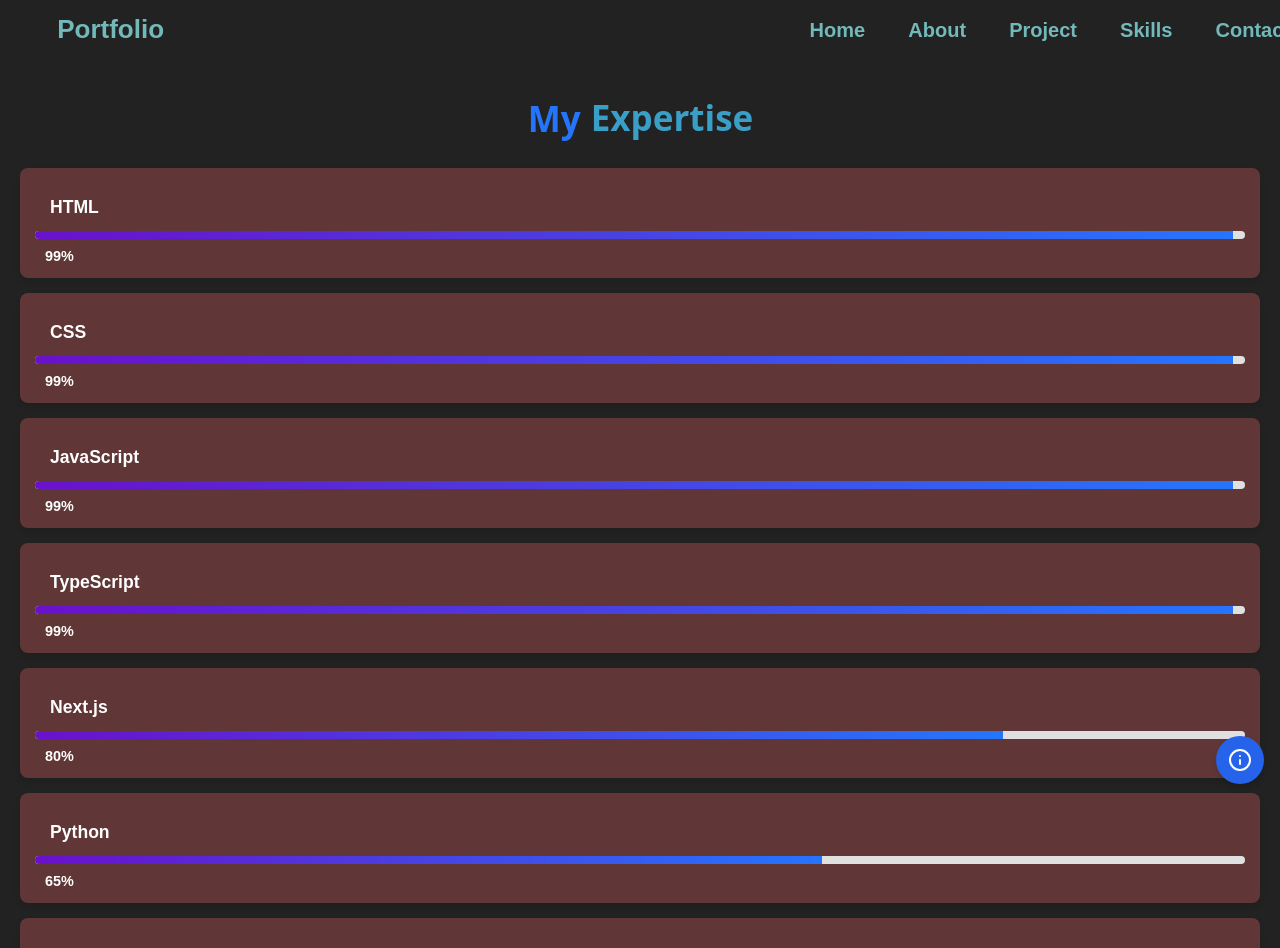
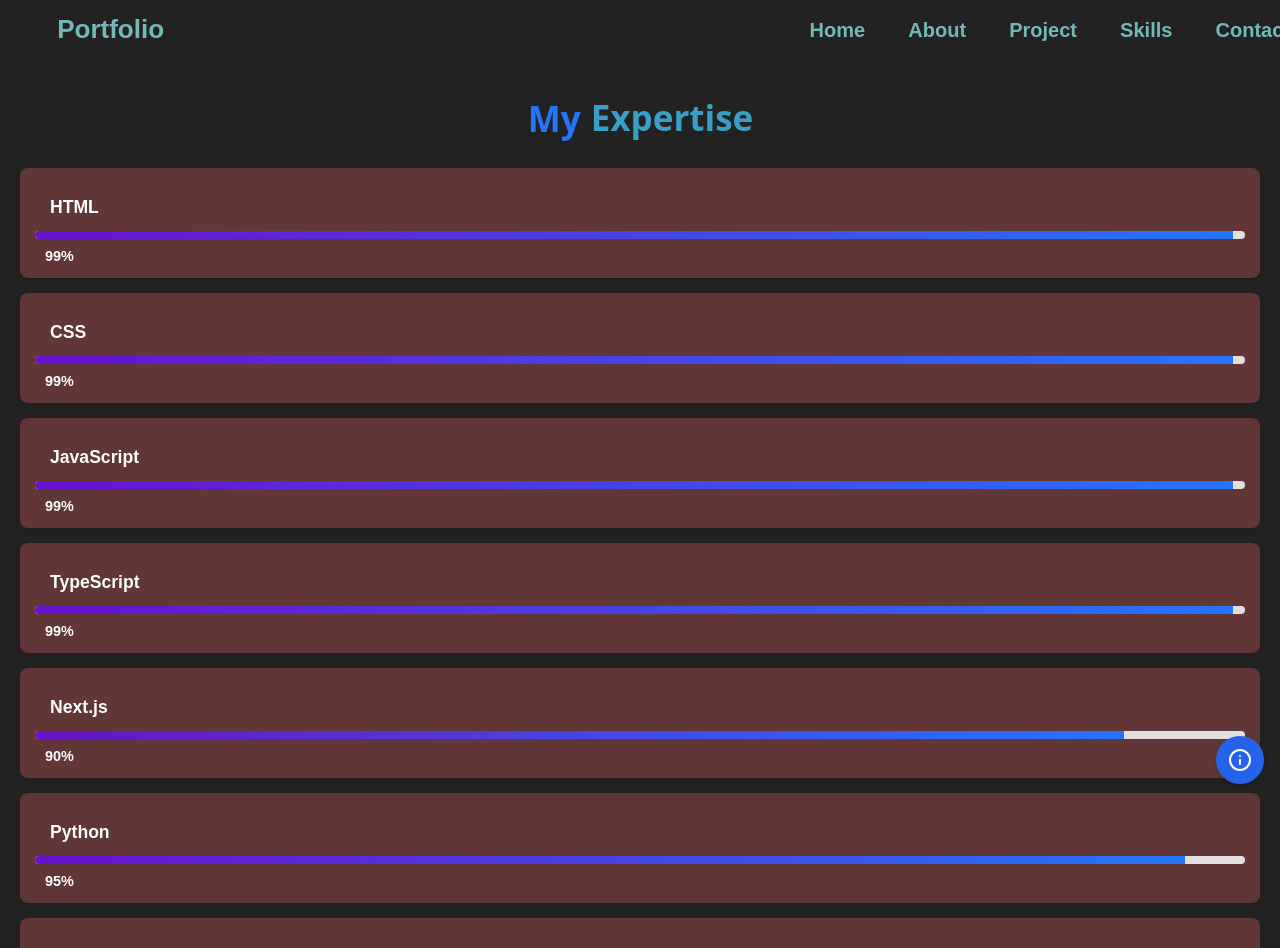
Before and after one commit to MuhammadSamad30/Portfolio-Next.js, a Next.js app: page /skills in a window 1280 px wide. Shown: the top 948 px of the page. Built offline with nearby package versions, Linux system fonts and the light colour scheme.

Commit message:
Portfolio-Next.js

```diff
--- a/components/Skills.tsx
+++ b/components/Skills.tsx
@@ -98,10 +98,10 @@
               ref={(el) => {
                 if (el) skillRefs.current[4] = el;
               }}
-              data-percentage="80%"
+              data-percentage="90%"
             ></div>
           </div>
-          <span id="skillPercentage">80%</span>
+          <span id="skillPercentage">90%</span>
         </div>
       </div>
 
@@ -115,10 +115,10 @@
               ref={(el) => {
                 if (el) skillRefs.current[5] = el;
               }}
-              data-percentage="65%"
+              data-percentage="95%"
             ></div>
           </div>
-          <span id="skillPercentage">65%</span>
+          <span id="skillPercentage">95%</span>
         </div>
       </div>
 
```
